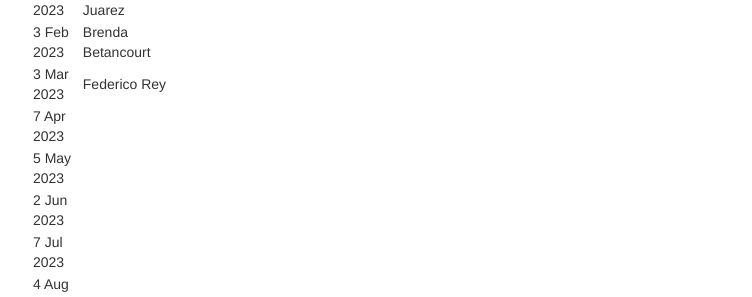
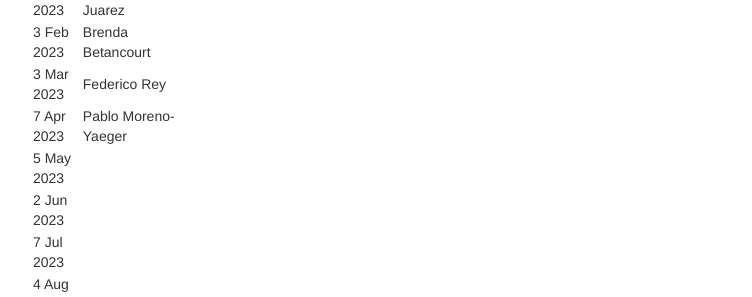
Before and after one commit to solislemuslab/solislemuslab.github.io, a Jekyll site: the page built from pages/zoominario.md, in a window 1280 px wide and 900 px high, scrolled down 2117 px. Shown: the part 152-449 px from the top of the window, without its empty margins (258-1010 px from the left). Built offline with Jekyll 4.4.1, drawn with Linux system fonts in a browser that asks for light colours.

Commit message:
updated zoominario

```diff
--- a/pages/zoominario.md
+++ b/pages/zoominario.md
@@ -53,7 +53,7 @@ description: El Zoominario
 | 6 Jan 2023 | Daniel Ojeda-Juarez | |
 | 3 Feb 2023 | Brenda Betancourt | |
 | 3 Mar 2023 | Federico Rey | |
-| 7 Apr 2023 |  | |
+| 7 Apr 2023 | Pablo Moreno-Yaeger | |
 | 5 May 2023 |  | |
 | 2 Jun 2023 |  | |
 | 7 Jul 2023 |  | |
```
